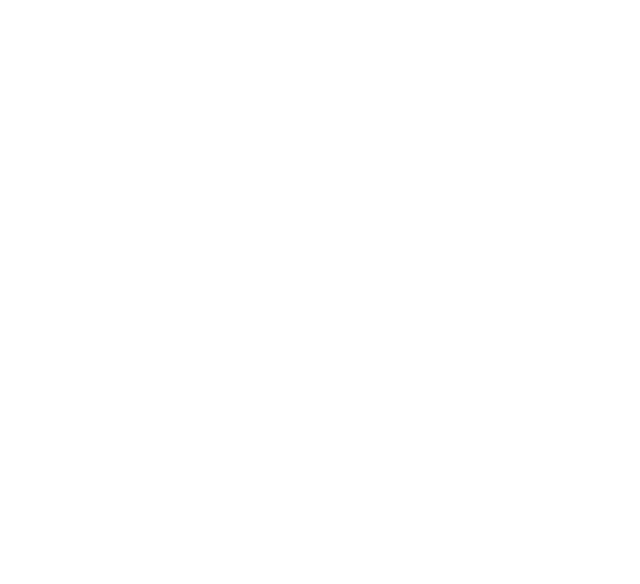
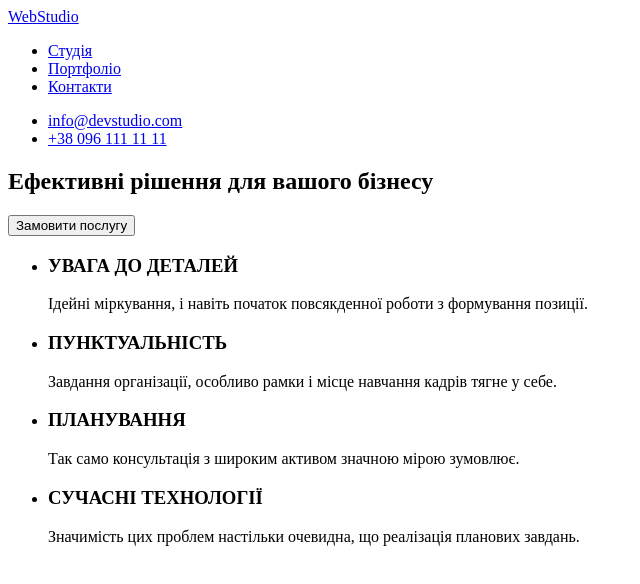
Before and after one commit to Mira453/goit-markup-hw-01, a plain HTML site: page index.html in a window 1280 px wide. Shown: the whole page, without its empty margins (0-640 px from the left). Drawn offline with Linux system fonts and the light colour scheme.

Commit message:
Половина макета HTML

```diff
--- a/index.html
+++ b/index.html
@@ -1,5 +1,5 @@
 <!DOCTYPE html>
-<html lang="en">
+<html lang="uk">
   <head>
     <meta charset="UTF-8" />
     <meta http-equiv="X-UA-Compatible" content="IE=edge" />
@@ -7,6 +7,47 @@
     <title>Document</title>
   </head>
   <body>
+    <head>
+      <nav>
+        <a lang="en" href="/index.html">Web<span>Studio</span></a>
 
+        <ul>
+          <li><a href="#">Студія</a></li>
+          <li><a href="#">Портфоліо</a></li>
+          <li><a href="#">Контакти</a></li>
+        </ul>
+      </nav>
+      <ul>
+        <li><a href="mailto:info@devstudio.com">info@devstudio.com</a></li>
+        <li><a href="tel:+380961111111">+38 096 111 11 11</a></li>
+      </ul>
+    </head>
+    <main>
+      <section>
+        <h1>Ефективні рішення для вашого бізнесу</h1>
+        <button type="button">Замовити послугу</button>
+      </section>
+      <section>
+        <h2 hidden>Особливості</h2>
+        <ul>
+          <li>
+            <h3>УВАГА ДО ДЕТАЛЕЙ</h3>
+            <p>Ідейні міркування, і навіть початок повсякденної роботи з формування позиції.</p>
+          </li>
+          <li>
+            <h3>ПУНКТУАЛЬНІСТЬ</h3>
+            <p>Завдання організації, особливо рамки і місце навчання кадрів тягне у себе.</p>
+          </li>
+          <li>
+            <h3>ПЛАНУВАННЯ</h3>
+            <p>Так само консультація з широким активом значною мірою зумовлює.</p>
+          </li>
+          <li>
+            <h3>СУЧАСНІ ТЕХНОЛОГІЇ</h3>
+            <p>Значимість цих проблем настільки очевидна, що реалізація планових завдань.</p>
+          </li>
+        </ul>
+      </section>
+    </main>
   </body>
 </html>
```
